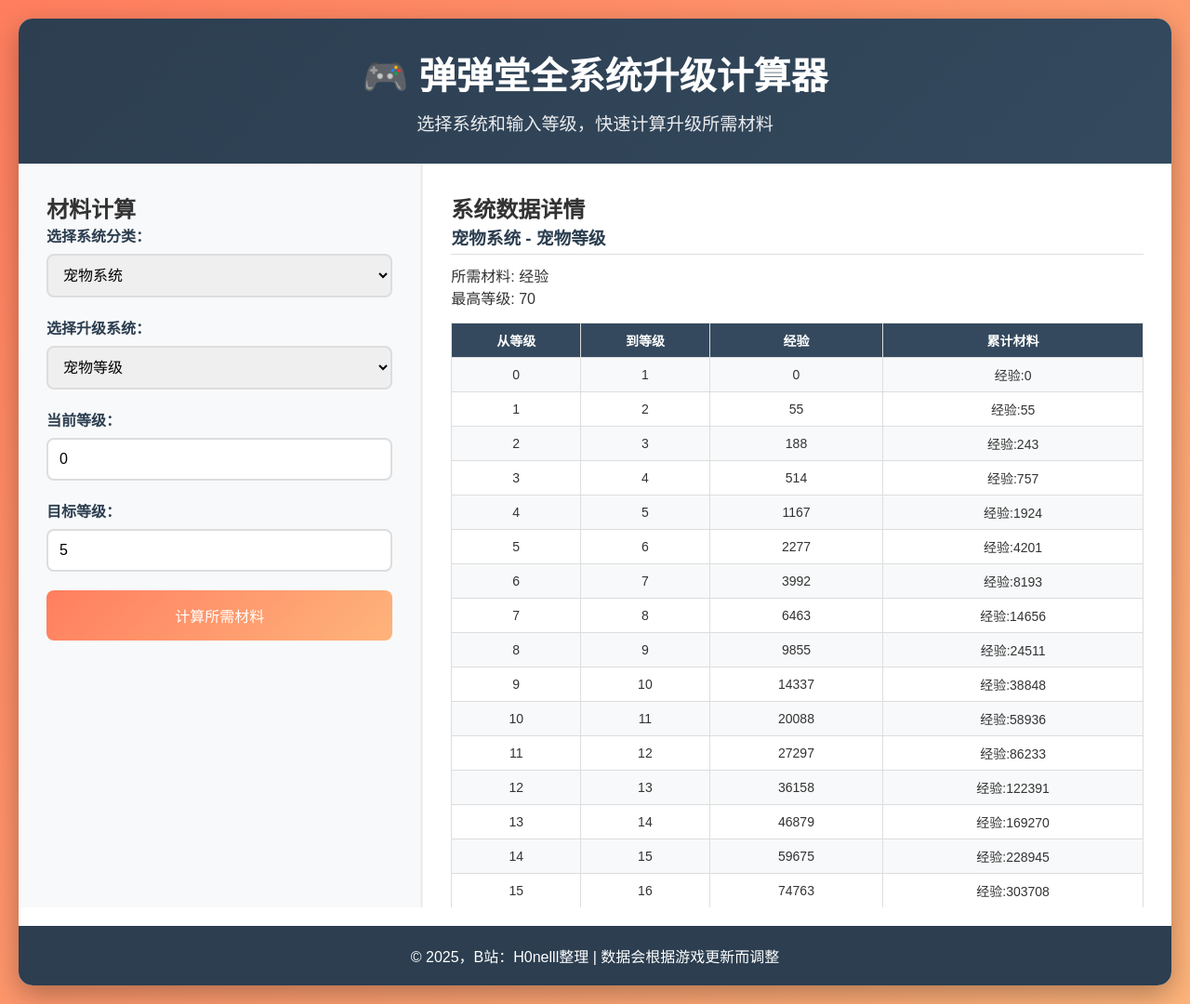
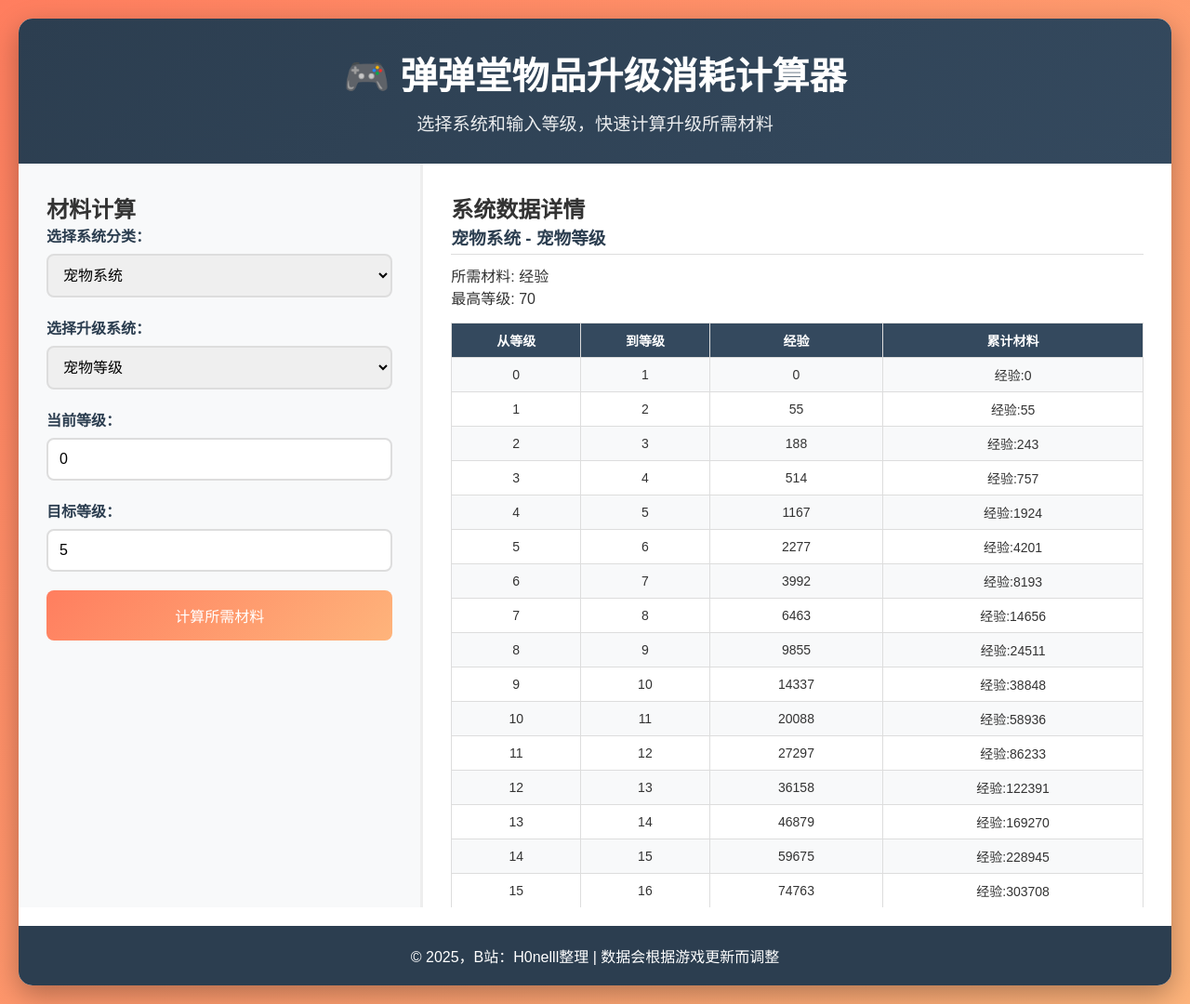
Before and after one commit to xujiu616/game, a plain HTML site: page index.html in a window 1280 px wide. Shown: the whole page at 93% size. Drawn offline with Linux system fonts and the light colour scheme.

Commit message:
Update index.html

```diff
--- a/index.html
+++ b/index.html
@@ -3,7 +3,7 @@
 <head>
     <meta charset="UTF-8">
     <meta name="viewport" content="width=device-width, initial-scale=1.0">
-    <title>弹弹堂全系统升级计算器</title>
+    <title>弹弹堂物品升级消耗计算器</title>
     <style>
         * {
             margin: 0;
@@ -267,7 +267,7 @@
 <body>
     <div class="container">
         <div class="header">
-            <h1>🎮 弹弹堂全系统升级计算器</h1>
+            <h1>🎮 弹弹堂物品升级消耗计算器</h1>
             <p>选择系统和输入等级，快速计算升级所需材料</p>
         </div>
 
```
